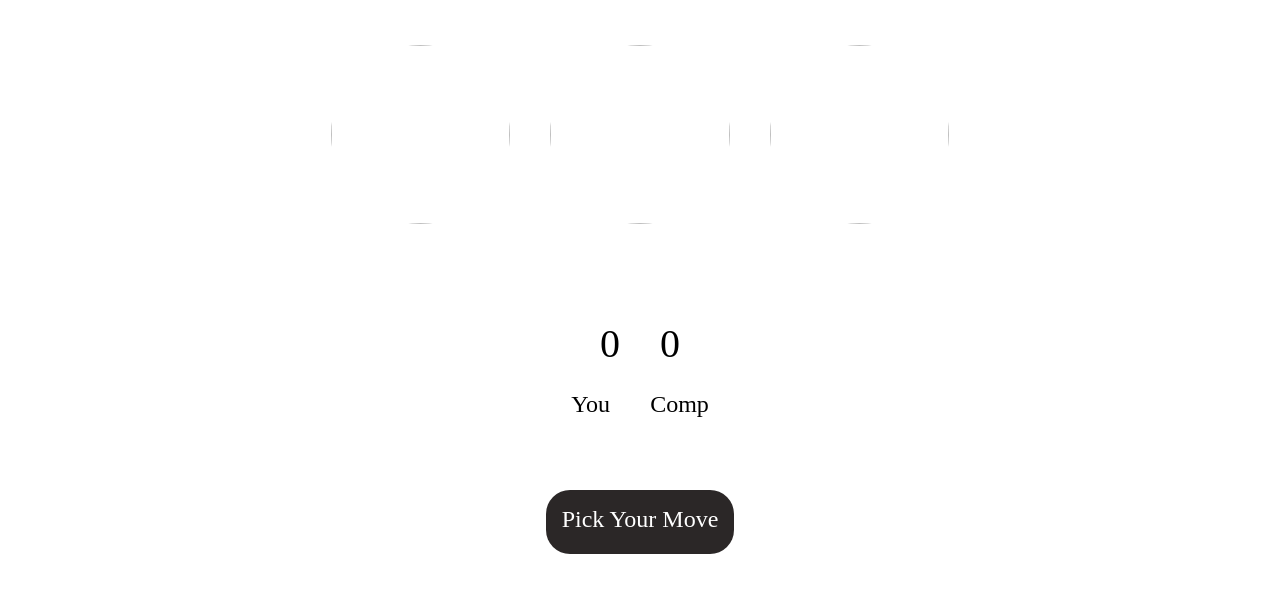
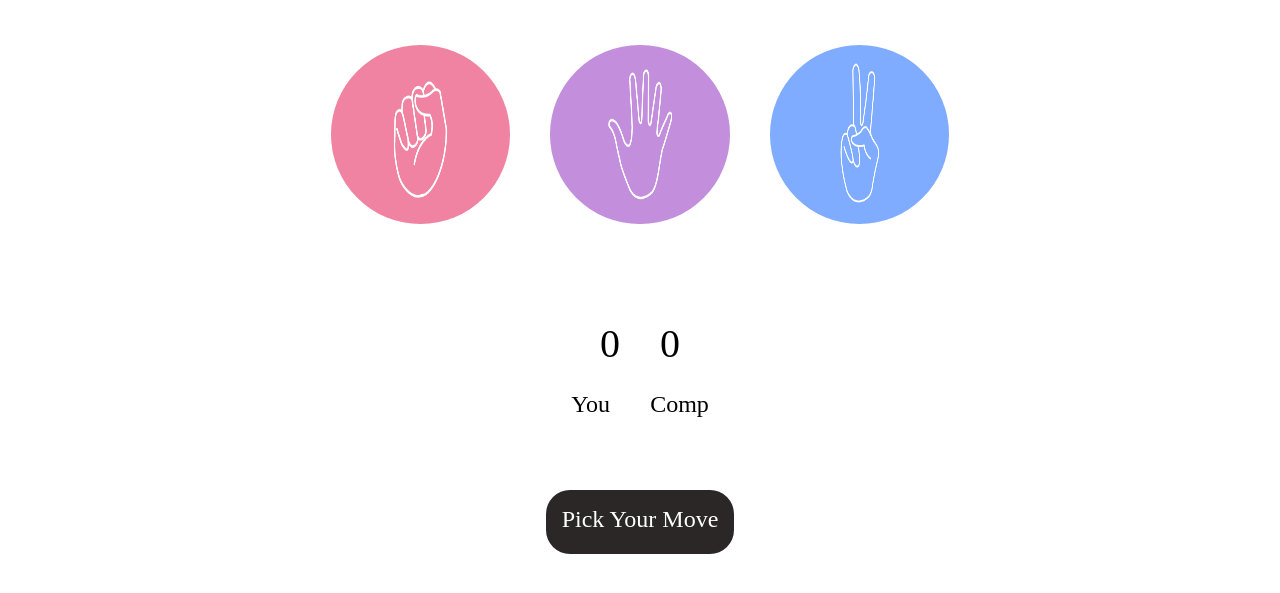
Before and after one commit to kunal2885/Rock-paper-scissors-project, a plain HTML site: page index.html in a window 1280 px wide. Shown: the part 101-694 px from the top of the page. Drawn offline with Linux system fonts and the light colour scheme.

Commit message:
Update index.html

```diff
--- a/index.html
+++ b/index.html
@@ -10,9 +10,9 @@
     <h1>Rock Paper Scissors</h1>
     <main>
     <div id="img-container">
-        <div id="rock"class="imagediv"><img src="images/rock.png" alt=""  class="images"></div>
-        <div id="paper"class="imagediv"><img src="images/paper.png" alt="" class="images"></div>
-        <div id="scissors"class="imagediv"><img src="images/scissors.png" alt="" class="images"></div>
+        <div id="rock"class="imagediv"><img src="rock.png" alt=""  class="images"></div>
+        <div id="paper"class="imagediv"><img src="paper.png" alt="" class="images"></div>
+        <div id="scissors"class="imagediv"><img src="scissors.png" alt="" class="images"></div>
     </div>
     <div id="score-container">
         <div id="value" ><span style="font-size: 2.5rem;" id="userScore">0</span>   <span style="font-size: 2.5rem;" id="compScore">0</span></div>
```
